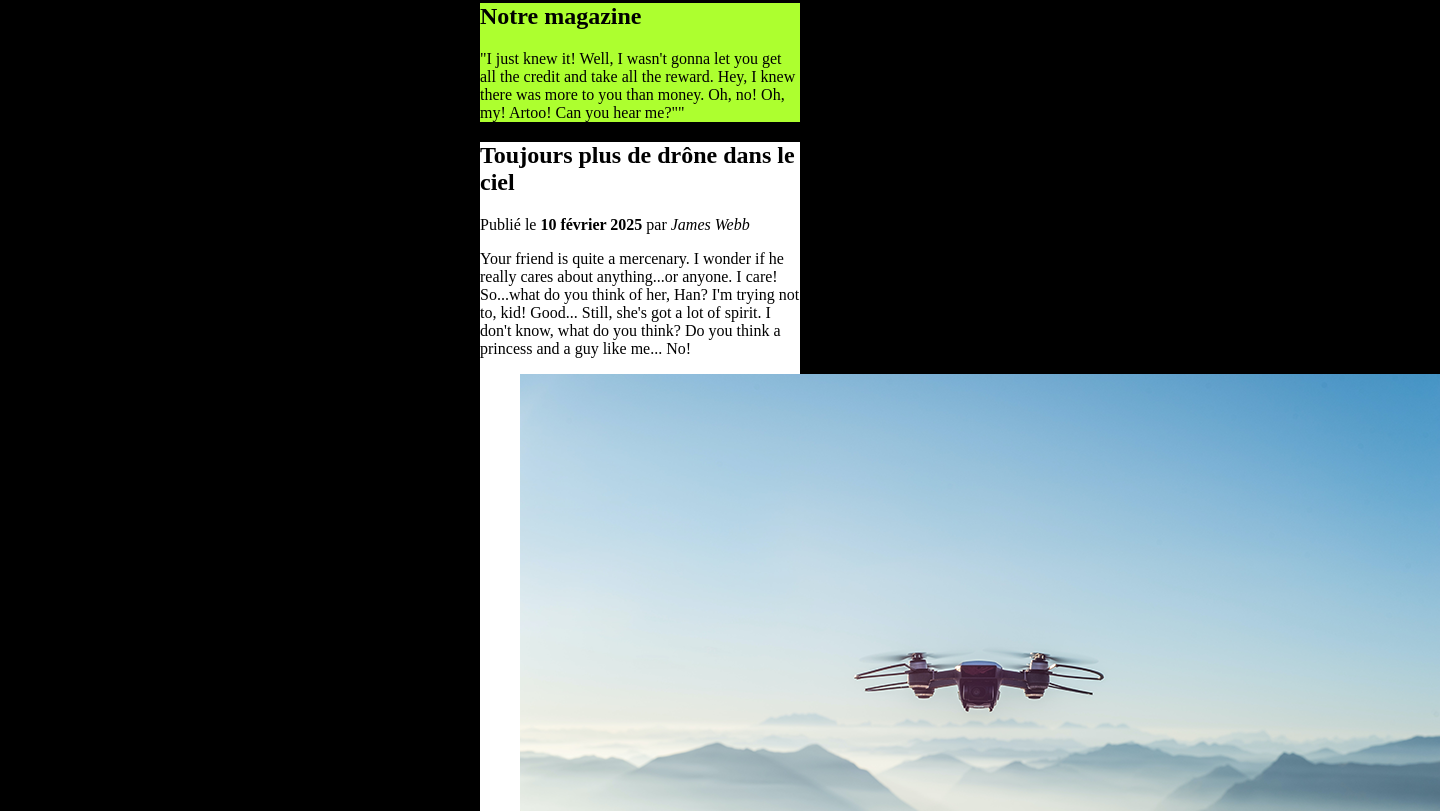
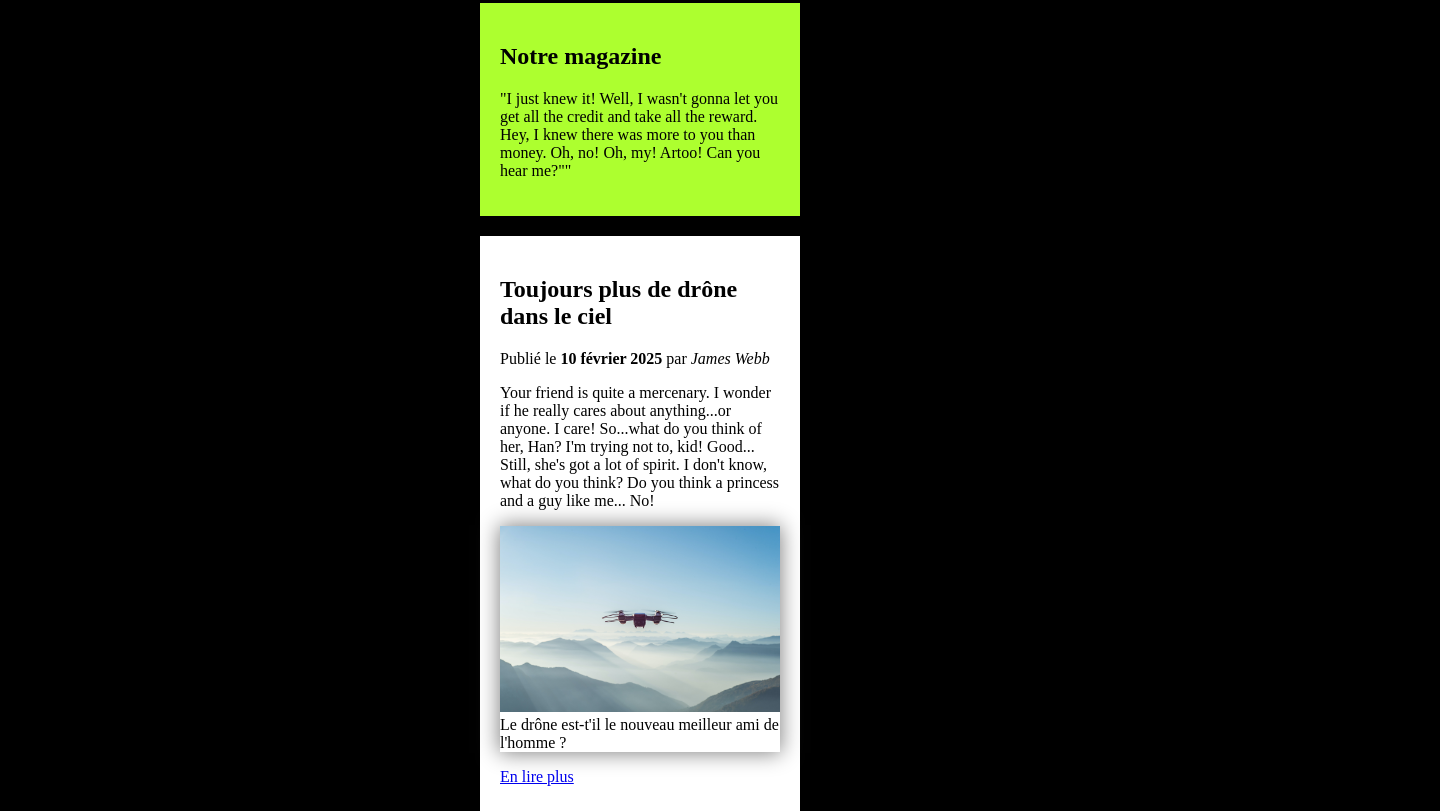
Before and after one commit to NoeCoen/14-techmag, a plain HTML site: page index.html in a window 1280 px wide. Shown: the part 225-1036 px from the top of the page, 1440 px wide, since content can reach past the window. Drawn offline with Linux system fonts and the light colour scheme.

Commit message:
second_modification_css

```diff
--- a/css/style.css
+++ b/css/style.css
@@ -24,12 +24,28 @@ footer {
   color: white;
   border: solid greenyellow 3px;
   text-align: center;
+  margin: 20px 0;
 }
 
 article {
   background-color: white;
+  padding: 20px;
+}
+
+div {
+}
+
+img {
+  max-width: 100%;
+}
+
+figure {
+  margin: 0;
+  box-shadow: gray 0px 0px 20px 1px;
 }
 
 .chapeau {
   background-color: greenyellow;
+  padding: 20px;
+  margin: 20px 0;
 }
```
